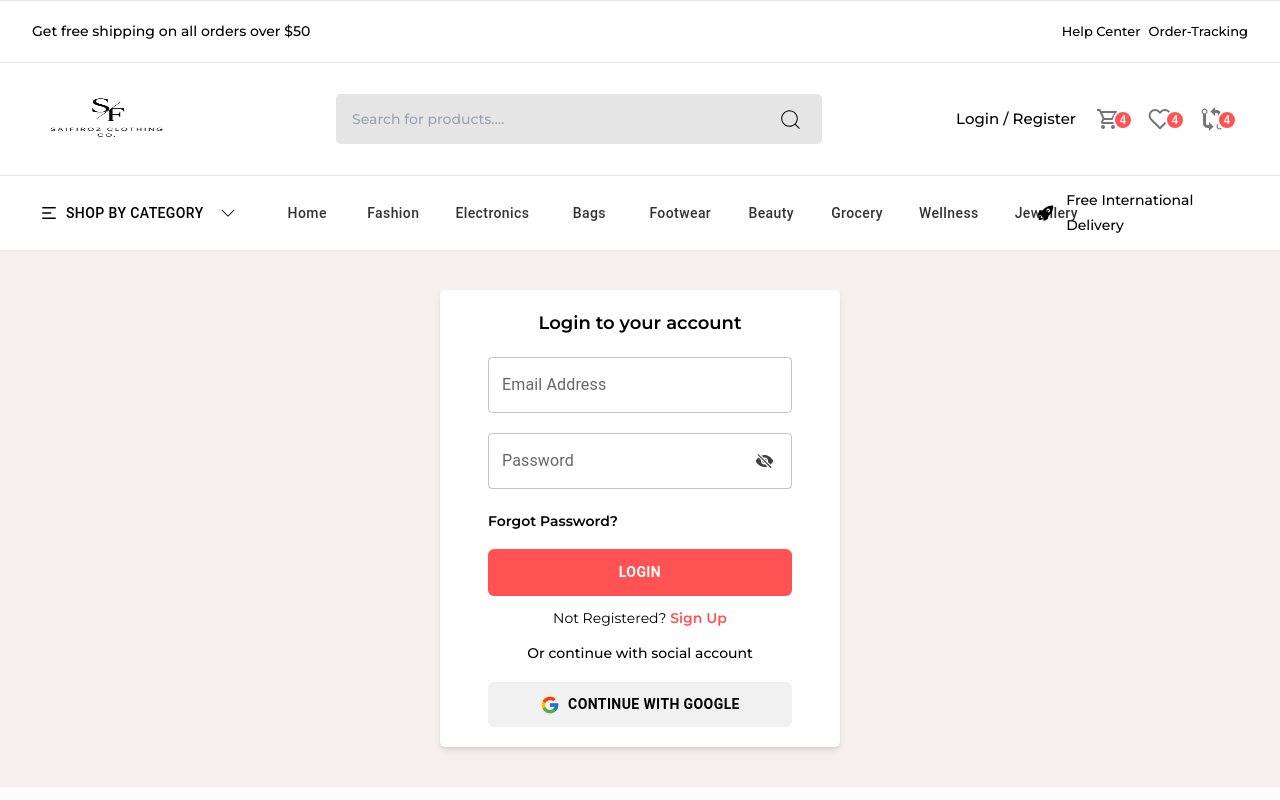
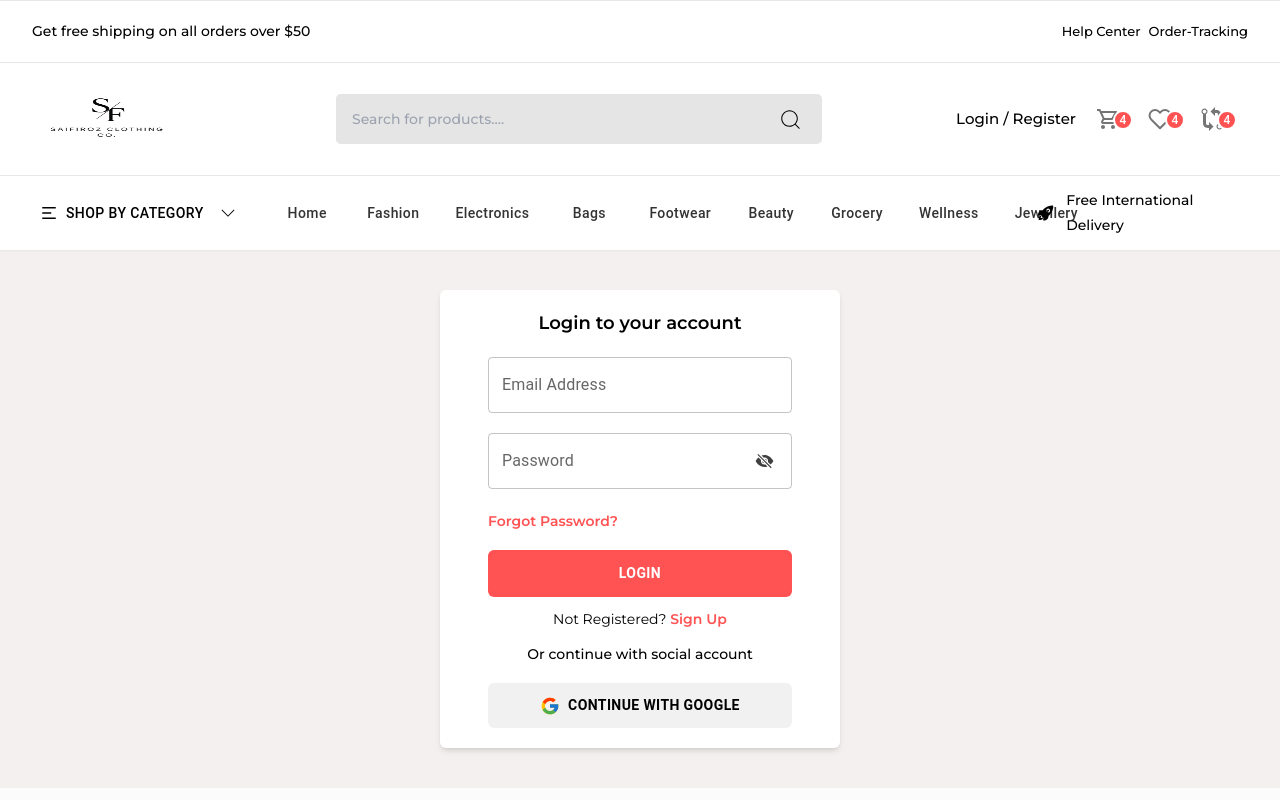
Before and after one commit to wasiahamad/E_Commerce_App, a React (Vite) app in the folder Client/: page /login in a window 1280 px wide. Shown: the top 800 px of the page. Built offline with nearby package versions, Linux system fonts and the light colour scheme; a web font is replaced by a local one.

Commit message:
Cimmit to All file

```diff
--- a/Client/src/Pages/ForgotPassword/index.jsx
+++ b/Client/src/Pages/ForgotPassword/index.jsx
@@ -18,7 +18,7 @@ const ForgotPassword = () => {
         setShowPassword(!showPassword);
     };
     const context = useContext(MyContext);
-    const history = useNavigate();
+    const navigate = useNavigate();
 
     return (
         <section className="section py-10">
--- a/Client/src/Pages/Login/index.jsx
+++ b/Client/src/Pages/Login/index.jsx
@@ -29,7 +29,7 @@ const Login = (props) => {
         setShowPassword(!showPassword);
     };
     const context = useContext(MyContext);
-    const history = useNavigate();
+    const navigate = useNavigate();
 
     // function to handle input change
     const onChangeInput = (e) => {
@@ -62,7 +62,7 @@ const Login = (props) => {
                     localStorage.setItem("refreshToken", res?.refreshToken);
                     console.log("username", res?.data?.name);
                     context.setIsLoggedIn(true);
-                    history("/");
+                    navigate("/");
 
                 } else {
                     context.alertBox("error", res?.message);
@@ -74,13 +74,28 @@ const Login = (props) => {
     const forgotPassword = () => {
         if (formData.email === "") {
             context.alertBox("error", "Please enter your email address");
-        } else {
-            localStorage.setItem("userEmail", formData.email);
-            localStorage.setItem("actionType", 'forgot-password');
-           history("/verify");
-           context.alertBox("success", "An OTP has been sent to your email address");
+            return;
+        }
 
-        }
+        context.alertBox("success", "An OTP has been sent to your email address");
+        localStorage.setItem("userEmail", formData.email);
+        localStorage.setItem("actionType", 'forgot-password');
+
+        postData("/api/v1/user/forgot-password", {
+            email: formData.email,
+        }).then((res) => {
+            console.log(res);
+            if (res?.error === false) {
+                context.alertBox("success", res?.message);
+                console.log("Navigating to /verify...");
+                navigate("/verify"); // ✅ proper redirect
+            } else {
+                context.alertBox("error", res?.message);
+            }
+        }).catch((err) => {
+            console.error(err);
+            context.alertBox("error", "An error occurred while verifying OTP.");
+        });
     }
 
     return (
@@ -133,10 +148,11 @@ const Login = (props) => {
                             </Button>
                         </div>
 
-                        <a href="" className="text-[#000] link text-[14px] font-semibold"
-                            onClick={forgotPassword}>
-                            Forgot Password?
-                        </a>
+                        <p className="text-[#000] text-[14px] font-[400]">
+                            <span className="text-[#ff5252] font-[600] cursor-pointer" onClick={forgotPassword}>
+                                Forgot Password?
+                            </span>
+                        </p>
 
                         <div className="flex items-center mt-4">
                             <Button
--- a/Client/src/Pages/Verify/index.jsx
+++ b/Client/src/Pages/Verify/index.jsx
@@ -10,27 +10,25 @@ const Verify = (props) => {
     const [otp, setOtp] = useState('');
 
     const context = useContext(MyContext);
-    const history = useNavigate();
+    const navigate = useNavigate();
     const handleOtpChange = (e) => {
         setOtp(e);
     };
 
-
     const verifyOtp = (e) => {
         e.preventDefault();
+
         const actionType = localStorage.getItem("actionType");
-
-        if (actionType !== "forgot-password") {
+        if (actionType !== 'forgot-password') {
             postData("/api/v1/user/verify-email", {
                 email: localStorage.getItem("userEmail"),
                 otp: otp, // ✅ Fix here
             }).then((res) => {
                 console.log(res);
-
-            if (res.success) {
+                if (res?.error === false) {
                     context.alertBox("success", res?.message);
                     localStorage.removeItem("userEmail")
-                history("/login");
+                    navigate("/login");
                     // Navigate or clear localStorage if needed
                 } else {
                     context.alertBox("error", res?.message || "OTP verification failed.");
@@ -42,14 +40,13 @@ const Verify = (props) => {
         } else {
             postData("/api/v1/user/forgot-password", {
                 email: localStorage.getItem("userEmail"),
-            otp: otp, // ✅ Fix here
+                otp: otp,
             }).then((res) => {
                 console.log(res);
-
-            if (res.success) {
+                if (res?.error === false) {
                     context.alertBox("success", res?.message);
                     localStorage.removeItem("userEmail")
-                history("/forgot-password");
+                    navigate("/login");
                     // Navigate or clear localStorage if needed
                 } else {
                     context.alertBox("error", res?.message || "OTP verification failed.");
@@ -59,6 +56,7 @@ const Verify = (props) => {
                 context.alertBox("error", "An error occurred while verifying OTP.");
             });
         }
+
 
     };
 
--- a/Client/src/components/Header/index.jsx
+++ b/Client/src/components/Header/index.jsx
@@ -30,7 +30,7 @@ const StyledBadge = styled(Badge)(({ theme }) => ({
         padding: "0 4px",
     },
 }));
-const Header = (props) => {
+const Header = () => {
     const [anchorEl, setAnchorEl] = useState(null);
     const open = Boolean(anchorEl);
     const context = useContext(MyContext);
@@ -53,7 +53,7 @@ const Header = (props) => {
                 localStorage.removeItem("refreshToken");
                 // localStorage.removeItem("userEmail");
                 context.alertBox("success", res?.message);
-                window.location.reload();
+                // window.location.reload();
             }
         });
     }
```
Lines whose indentation alone changed are shown as unchanged.
